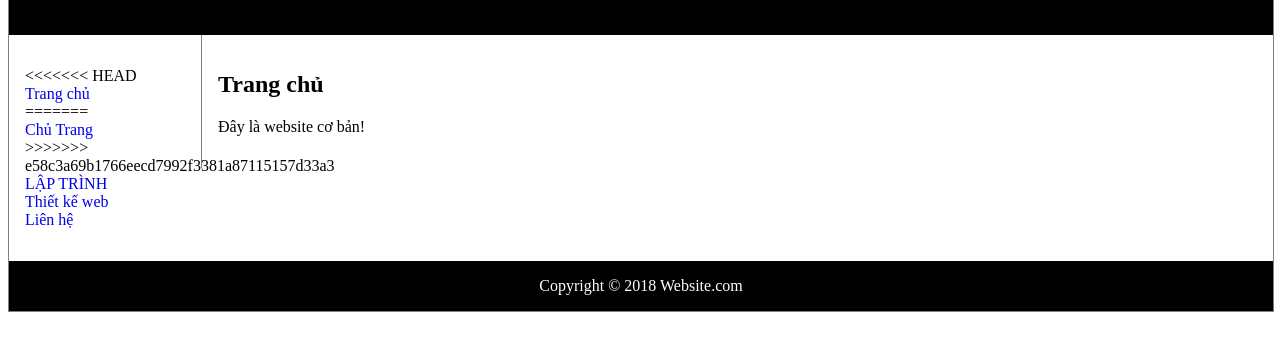
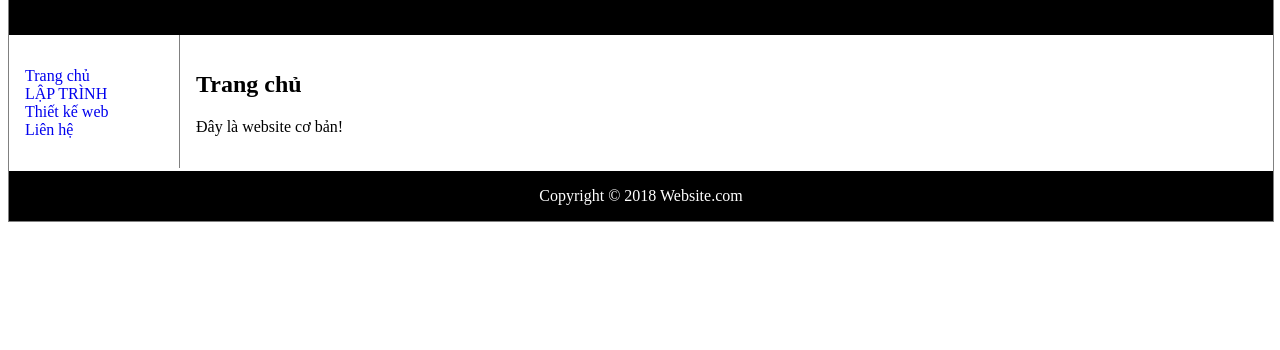
Before and after one commit to taoquynh/taoquynh.github.io, a plain HTML site: page Basic.html in a window 1280 px wide. Shown: the part 86-436 px from the top of the page. Drawn offline with Linux system fonts and the light colour scheme.

Commit message:
merge code file basic.html

```diff
--- a/Basic.html
+++ b/Basic.html
@@ -48,11 +48,7 @@
         </header>
         <nav>
             <ul>
-<<<<<<< HEAD
                 <li><a href=#>Trang chủ</a></li>
-=======
-                <li><a href=#>Chủ Trang</a></li>
->>>>>>> e58c3a69b1766eecd7992f3381a87115157d33a3
                 <li><a href="#">LẬP TRÌNH</a></li>
                 <li><a href="#">Thiết kế web</a></li>
                 <li><a href="https://techmaster.vn/">Liên hệ</a></li>
```
